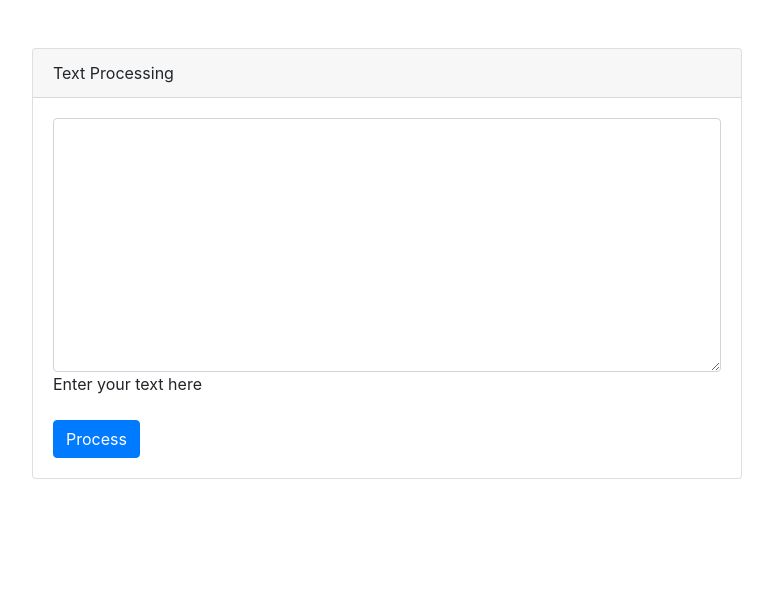
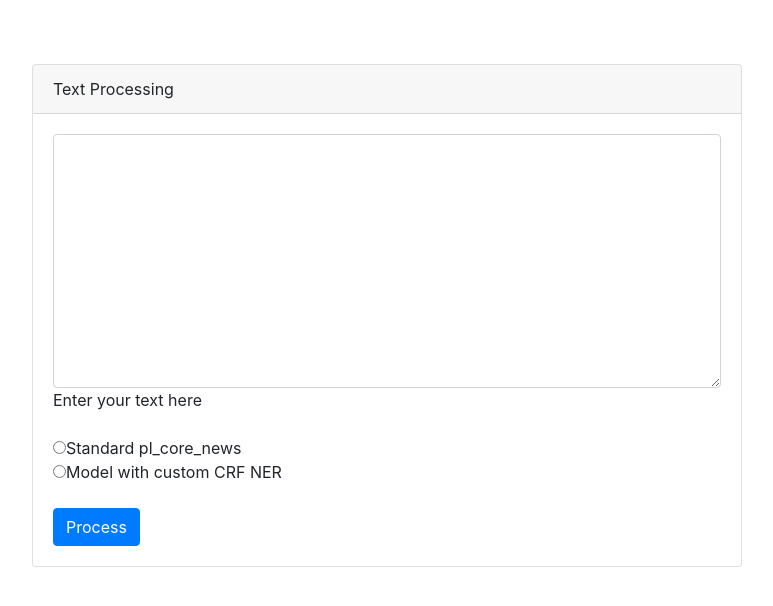
Before and after one commit to fedorivostap/annotation_web_api, a Flask app: page /annotate_test in a window 1280 px wide. Shown: the part 56-662 px from the top of the page, without its empty margins (253-1026 px from the left). Run offline with Flask 3, Linux system fonts and the light colour scheme; some libraries are stand-ins or nearby versions.

Commit message:
front-end fix and adding two models

```diff
--- a/app.py
+++ b/app.py
@@ -1,12 +1,16 @@
 import flask.logging
 from flask import Flask, request, render_template, redirect, url_for
+from text_annotation.text_annotation_blueprint.views import text_annotation_blueprint
 from markupsafe import Markup
+from bs4 import BeautifulSoup
+import re
 import logging
 import spacy
 from spacy import displacy
+import spacy
 
-nlp = spacy.load("en_core_web_sm")
 app = Flask(__name__)
+app.register_blueprint(text_annotation_blueprint)
 
 
 # configuring flask logging
@@ -34,18 +38,6 @@ def train_model():
     return render_template("train.html")
 
 
-@app.route("/annotate_test", methods=['GET', 'POST'])
-def annotate():
-    html = None
-    if request.method == 'POST':
-        text = request.form['text']
-        logger.info("Getting input text for processing...")
-        doc = nlp(text)
-        logger.info("Annotating input text...")
-        html = Markup(displacy.render(doc, style="ent", page=True))
-    return render_template("annotate_test.html", result=html)
-
-
 @app.route("/annotated", methods=["POST", "GET"])
 def annotated():
     if request.method == "POST":
@@ -61,10 +53,11 @@ def submit():
     text = request.form['text']
     logger.info('Getting input text')
     # Annotating text
-    doc = nlp(text)
+    # doc = nlp(text)
     logger.info('Annotating text')
-    html = displacy.render(doc, style="ent", page=True)
-    return html
+    #html = displacy.render(doc, style="ent", page=True)
+    #return html
+    return 1
 
 
 @app.route('/description', methods=['GET', 'POST'])
--- a/templates/annotate_test.html
+++ b/templates/annotate_test.html
@@ -19,6 +19,9 @@
                                 <textarea class="form-control" id="text-input" name="text" rows="10"></textarea>
                                 <label for="text-input">Enter your text here</label>
                             </div>
+                            <input type="radio", name="model", value="standard">Standard pl_core_news<br>
+                            <input type="radio", name="model", value="custom">Model with custom CRF NER<br>
+                            <br>
                             <button type="submit" class="btn btn-primary">Process</button>
                         </form>
                     </div>
@@ -26,12 +29,15 @@
             </div>
         </div>
     </div>
-    {% if result %}
-    <h2>Result:</h2>
-    <p>{{ result }}</p>
-    {% endif %}
+    <div class="result">
+      {% if result %}
+        <h2>Result:</h2>
+        {{ result|safe }}
+      {% endif %}
+    </div>
     <script src="https://cdnjs.cloudflare.com/ajax/libs/twitter-bootstrap/5.0.2/js/bootstrap.min.js"></script>
 </body>
 {% endblock %}
 
+
 {% set active = 'annotate' %}
--- a/templates/base.html
+++ b/templates/base.html
@@ -2,10 +2,11 @@
 <html lang="en">
 <head>
   <title>{% block title %}NER tagger{% endblock %}</title>
+  <link rel="stylesheet" href="{{ url_for('static', filename='css/style.css') }}">
   <link rel="stylesheet" href="https://cdnjs.cloudflare.com/ajax/libs/twitter-bootstrap/4.6.0/css/bootstrap.min.css">
 </head>
 <body>
-  <nav class="navbar navbar-expand-lg navbar-dark bg-dark">
+  <nav class="navbar navbar-expand-lg navbar-dark bg-dark fixed-top">
     <a class="navbar-brand" href="/">NER tagger</a>
     <button class="navbar-toggler" type="button" data-toggle="collapse" data-target="#navbarNav" aria-controls="navbarNav" aria-expanded="false" aria-label="Toggle navigation">
       <span class="navbar-toggler-icon"></span>
@@ -27,11 +28,13 @@
       </ul>
     </div>
   </nav>
+  <br>
+  <br>
+  <br>
   <div class="container mt-3">
     {% block content %}
     {% endblock %}
   </div>
-
   <script src="https://cdnjs.cloudflare.com/ajax/libs/twitter-bootstrap/4.6.0/js/bootstrap.min.js"></script>
 </body>
 </html>
--- /dev/null
+++ b/text_annotation/text_annotation_blueprint/__init__.py
@@ -0,0 +1,5 @@
+from flask import Blueprint
+
+text_annotation_blueprint = Blueprint('text_annotation', __name__, template_folder="/templates")
+
+from text_annotation.text_annotation_blueprint.views import *
--- /dev/null
+++ b/text_annotation/text_annotation_blueprint/views.py
@@ -0,0 +1,56 @@
+from flask import Blueprint, request, render_template
+from markupsafe import Markup
+import spacy
+from spacy import displacy
+from spacy.language import Language
+from spacy_crfsuite import CRFEntityExtractor, CRFExtractor
+from bs4 import BeautifulSoup
+
+text_annotation_blueprint = Blueprint('text_annotation', __name__)
+
+
+@Language.factory("ner_crf")
+def create_component(nlp, name):
+    crf_extractor = CRFExtractor().from_disk("E:\\gmb_dataset\\spacy_crfsuite\\spacy_crfsuite\\model.pkl")
+    return CRFEntityExtractor(nlp, crf_extractor=crf_extractor)
+
+
+class TextAnnotator:
+    def __init__(self):
+        self.nlp = spacy.load("pl_core_news_sm")
+
+    def annotate(self, text=None, model=None):
+        if text is None or model is None:
+            raise ValueError("You must provide text for annotation and specify the model you want to use!")
+
+        if model == "standard":
+            doc = self.nlp(text)
+            html = Markup(displacy.render(doc, style="ent", page=True))
+        else:
+            self.nlp.disable_pipe("ner")
+            self.nlp.add_pipe("ner_crf")
+            doc = self.nlp(text)
+            html = Markup(displacy.render(doc, style="ent", page=True))
+
+        soup = BeautifulSoup(html, 'html.parser')
+        html_body = ''.join(str(tag) for tag in soup.body.contents)
+        html = html_body
+
+        return html
+
+
+@text_annotation_blueprint.route("/annotate_test", methods=['GET', 'POST'])
+def annotate():
+    if request.method == 'POST':
+        text = request.form.get('text')
+        model = request.form.get('model')
+
+        # check if both text and model are provided
+        if not text or not model:
+            return render_template("annotate_test.html")
+
+        annotator = TextAnnotator()
+        html = annotator.annotate(text, model)
+        return render_template("annotate_test.html", result=html)
+    else:
+        return render_template("annotate_test.html")
--- a/train_model.py
+++ /dev/null
@@ -1,6 +0,0 @@
-import spacy_crfsuite
-
-
-class TrainModel:
-    def __init__(self, train_data):
-        self.train_data = train_data
```
Also changed, not shown: static/css/style.css (deleted, +0 -10 lines), 2 other files.
